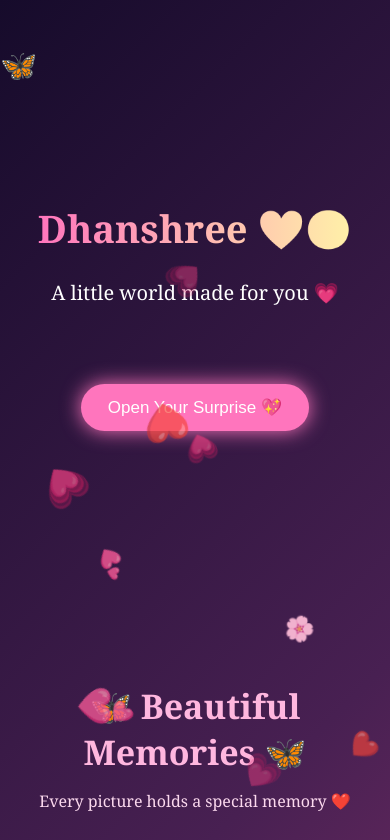
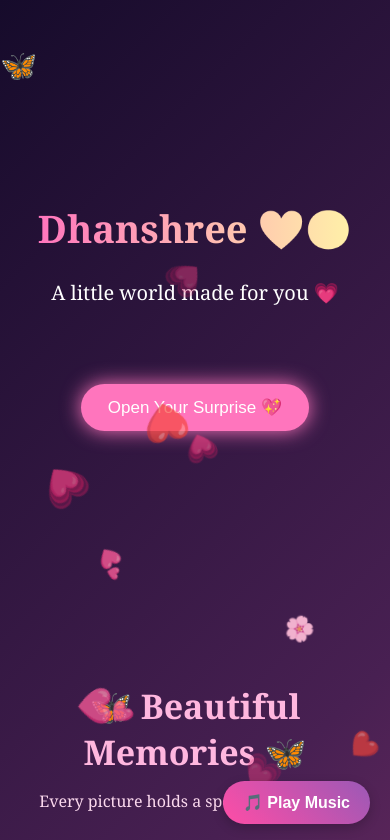
Before and after one commit to anandkangare987-cloud/dhanshree-surprise, a plain HTML site: page index.html in a window 390 px wide. Shown: the top 840 px of the page. Drawn offline with Linux system fonts and the light colour scheme.

Commit message:
Update index.html

```diff
--- a/index.html
+++ b/index.html
@@ -180,6 +180,21 @@ footer {
     color: #ffd0ec;
     font-size: 22px;
 }
+#musicBtn {
+    position: fixed;
+    bottom: 20px;
+    right: 20px;
+    padding: 12px 20px;
+    border: none;
+    border-radius: 30px;
+    background: linear-gradient(45deg, #ff4da6, #9b59b6);
+    color: white;
+    font-size: 16px;
+    font-weight: bold;
+    cursor: pointer;
+    box-shadow: 0 4px 12px rgba(0,0,0,0.2);
+    z-index: 1000;
+}
 </style>
 </head>
 
@@ -204,25 +219,25 @@ footer {
     <div class="gallery">
 
         <div class="photo-card">
-            <img src="dhanshree-suprise/121123.jpeg" alt="Memory 1"
+            <img src="phto/121123.jpeg" alt="Memory 1"
             onclick="openPhoto(this)" onerror="this.style.opacity='0.2'">
             <h3>Beautiful Memory 💗</h3>
         </div>
 
         <div class="photo-card">
-            <img src="dhanshree-suprise/WhatsApp Image 2026-11-21 at 12.14.34 AM.jpeg" alt="Memory 2"
+            <img src="phto/WhatsApp Image 2026-11-21 at 12.14.34 AM.jpeg" alt="Memory 2"
             onclick="openPhoto(this)" onerror="this.style.opacity='0.2'">
             <h3>Sweet Moments 🌸</h3>
         </div>
 
         <div class="photo-card">
-            <img src="dhanshree-suprise/WhatsApp Image 2026-11-21 at 12.14.35 AM.jpeg" alt="Memory 3"
+            <img src="phto/WhatsApp Image 2026-11-21 at 12.14.35 AM.jpeg" alt="Memory 3"
             onclick="openPhoto(this)" onerror="this.style.opacity='0.2'">
             <h3>Forever Special 🥹</h3>
         </div>
 
         <div class="photo-card">
-            <img src="dhanshree-suprise/12233.jpeg" alt="Memory 4"
+            <img src="phto/12233.jpeg" alt="Memory 4"
             onclick="openPhoto(this)" onerror="this.style.opacity='0.2'">
             <h3>Happy Times 🦋</h3>
         </div>
@@ -328,6 +343,28 @@ setInterval(createHeart, 500);
 setInterval(createButterfly, 4000);
 
 </script>
+<!-- Background Music -->
+<audio id="bgMusic" loop>
+    <source src="dhanshree/song.mp3.mpeg" type="audio/mpeg">
+</audio>
 
+<button id="musicBtn" onclick="toggleMusic()">
+    🎵 Play Music
+</button>
+
+<script>
+    const music = document.getElementById("bgMusic");
+    const musicBtn = document.getElementById("musicBtn");
+
+    function toggleMusic() {
+        if (music.paused) {
+            music.play();
+            musicBtn.innerHTML = "⏸ Pause Music";
+        } else {
+            music.pause();
+            musicBtn.innerHTML = "🎵 Play Music";
+        }
+    }
+</script>
 </body>
 </html>
```
